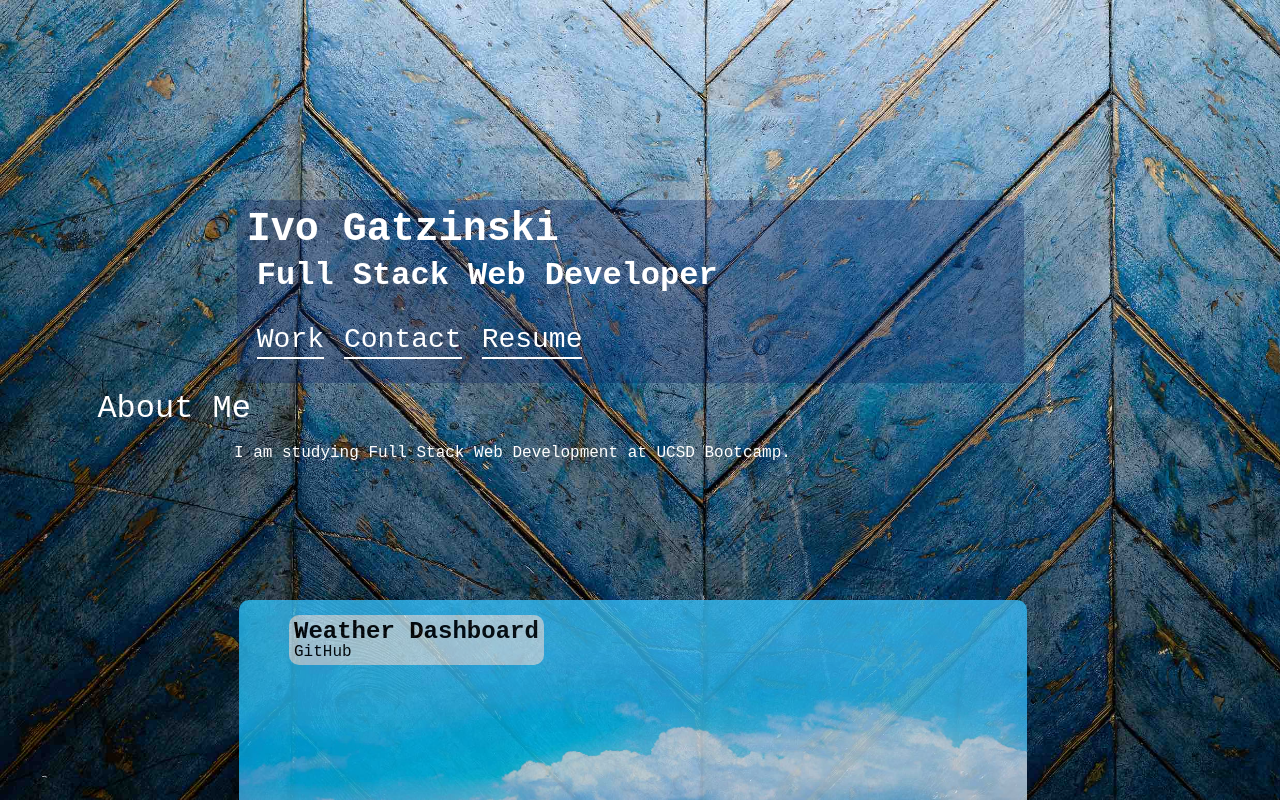
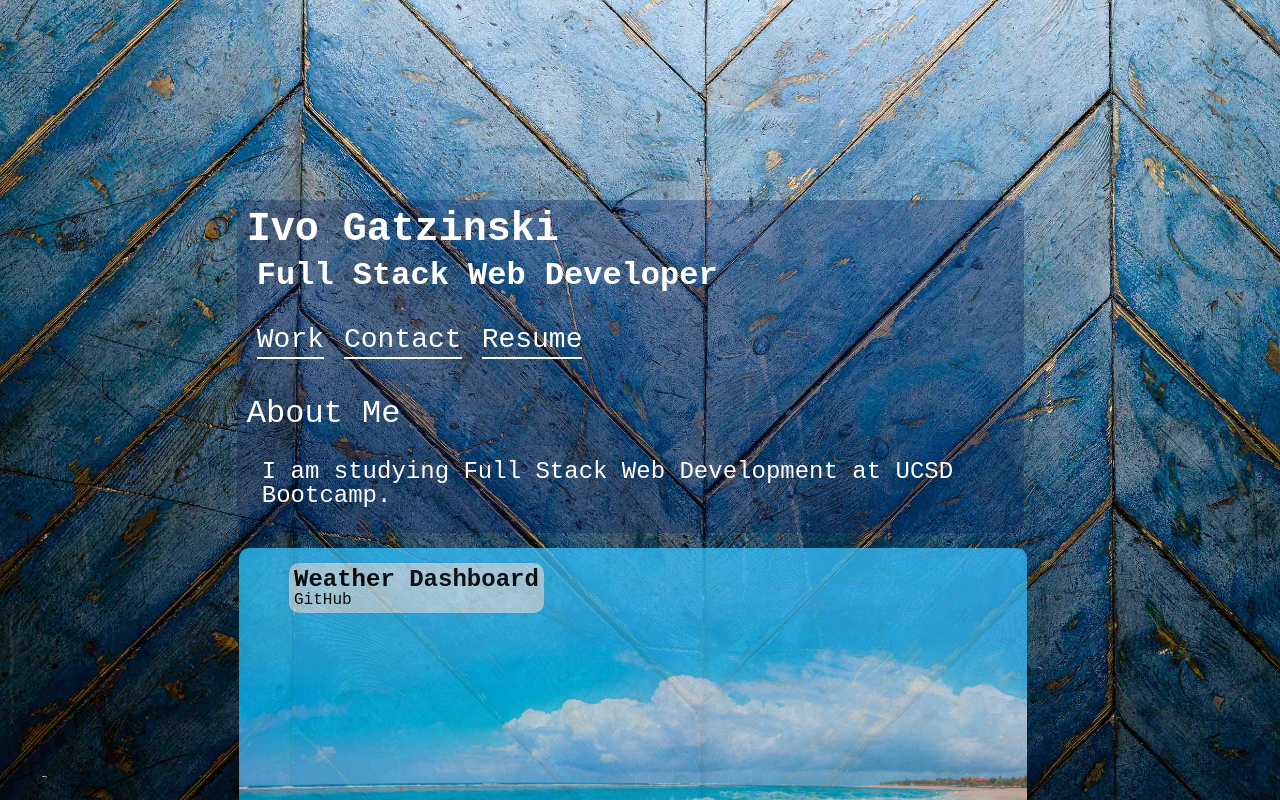
Before and after one commit to Ivo-Gatzinski/portfolio, a React (Create React App) app: page / in a window 1280 px wide. Shown: the top 800 px of the page. Built offline with nearby package versions, Linux system fonts and the light colour scheme; a web font is replaced by a local one.

Commit message:
fixed css

```diff
--- a/src/components/About.js
+++ b/src/components/About.js
@@ -4,7 +4,7 @@ export default function About() {
     return (
 <section className="about" id="about">
 <div className="h3">About Me</div>
-<div className="bio card samples">
+<div className="bio">
   <p>I am studying Full Stack Web Development at UCSD Bootcamp.</p>
 </div>
 </section>);
--- a/src/components/style.css
+++ b/src/components/style.css
@@ -69,7 +69,17 @@ body {
 
 .about {
   color: white;
-  margin: 0 auto;
+  text-align: left;
+  background-color:  rgba(0, 29, 92, 0.3);
+  border-radius: 10px;
+  margin-left: 18.5%;
+  margin-right: 20%;
+  padding: 5px;
+}
+
+.bio {
+  font-size: 150%;
+  padding: 20px;
 }
 
 /*sample cards with transparent effect*/
@@ -182,7 +192,6 @@ a {
   .h3 {
     padding: var(--mini-pad);
     margin: var(--mini-pad) var(--mini-pad) var(--mini-pad) 0;
-    border-bottom: var(--dark-blue) solid 2px;
   }
 
   .nav li {
@@ -341,9 +350,8 @@ taking into account about 5px padding */
     display: flex;
     border-bottom: none;
     font-size: 200%;
-    width: 20%;
-    text-align: right;
-    justify-content: right;
+    text-align: left;
+    justify-content: space-between;
   }
 
   .nav li {
```
